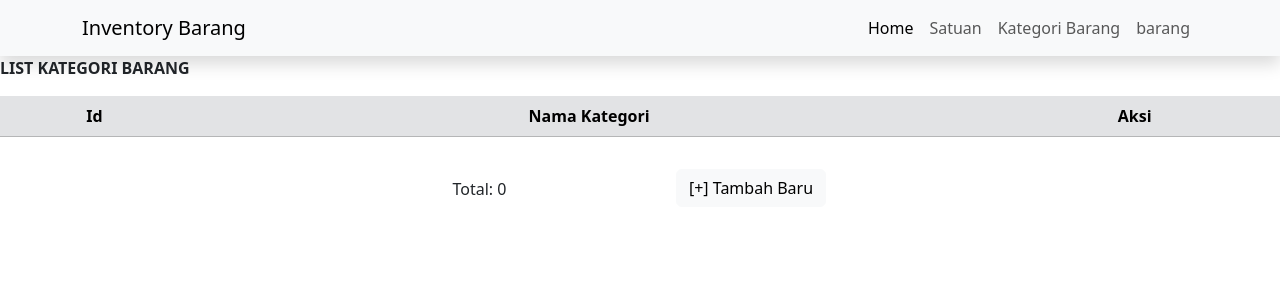
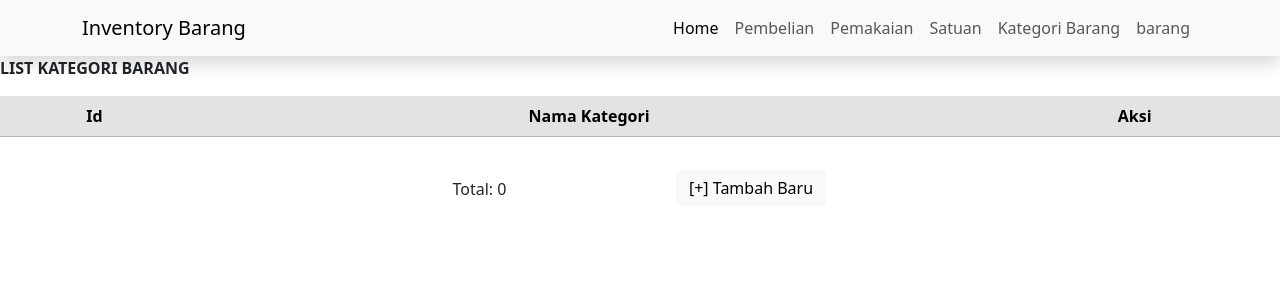
Before and after one commit to RayaGhaniyya/inventory-barang, a PHP site: page /listkategori.php in a window 1280 px wide. Shown: the top 300 px of the page. Run offline with PHP 8.4, Linux system fonts and the light colour scheme; data that the repository does not hold is empty.

Commit message:
Update head.php

```diff
--- a/head.php
+++ b/head.php
@@ -37,7 +37,13 @@
                         <a class="nav-link active" aria-current="page" href="crud.php">Home</a>
                     </li>
                     <li class="nav-item">
-                        <a class="nav-link" href="list-satuan.php">Satuan</a>
+                        <a class="nav-link" href="listpembelian.php">Pembelian</a>
+                    </li>
+                    <li class="nav-item">
+                        <a class="nav-link" href="listpemakaian.php">Pemakaian</a>
+                    </li>
+                    <li class="nav-item">
+                        <a class="nav-link" href="listsatuan.php">Satuan</a>
                     </li>
                     <li class="nav-item">
                         <a class="nav-link" href="listkategori.php">Kategori Barang</a>
```
